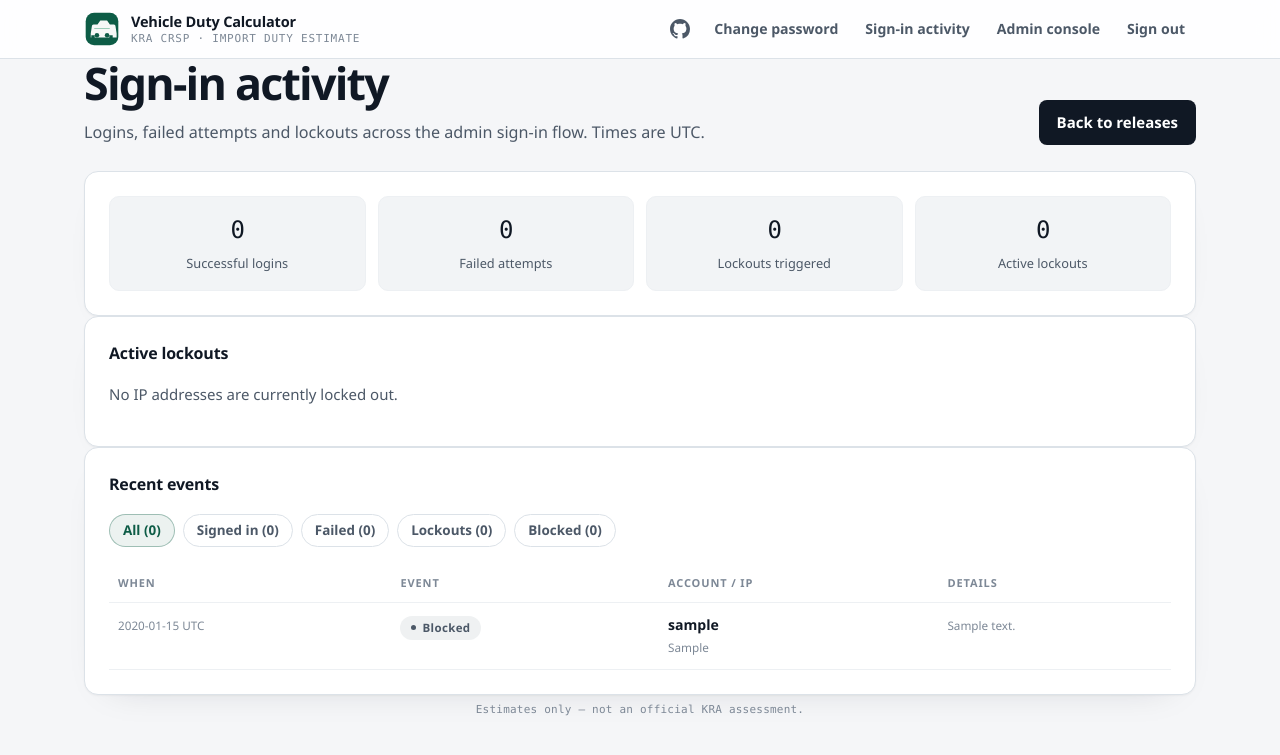
After one commit to boaz-ke/duty-calculator, a Flask app: page /admin/activity in a window 1280 px wide. The commit adds this page. Shown: the top 755 px of the page. Run offline with Flask 3, Linux system fonts and the light colour scheme; the visitor is signed in with stand-in values (Sample User, id 1); tables that the repository leaves empty hold one stand-in row (values such as "Sample post").

Commit message:
Add admin sign-in activity log and lockout visibility

```diff
--- a/app/views.py
+++ b/app/views.py
@@ -5,6 +5,7 @@ from __future__ import annotations
 import hashlib
 import io
 import json
+from datetime import datetime, timezone
 from functools import wraps
 from flask import (
     Blueprint,
@@ -230,29 +231,46 @@ def api_calculate():
 @admin_bp.route("/login", methods=["GET", "POST"])
 def admin_login():
     if request.method == "POST":
+        username = (request.form.get("username") or "").strip()
+        password = request.form.get("password") or ""
         ip = request.remote_addr or "unknown"
         db_path = current_app.config["DB_PATH"]
         remaining = db.login_lockout_remaining(db_path, ip)
         if remaining is not None:
+            db.record_login_event(
+                db_path,
+                "blocked",
+                ip=ip,
+                username=username,
+                detail="Locked out",
+            )
             flash(
                 f"Too many failed sign-in attempts. Try again in about "
                 f"{_human_duration(remaining)}.",
                 "error",
             )
             return render_template("login.html")
-        username = (request.form.get("username") or "").strip()
-        password = request.form.get("password") or ""
         if db.verify_admin_password(db_path, username, password):
             db.clear_login_attempts(db_path, ip)
+            db.record_login_event(db_path, "success", ip=ip, username=username)
             session["is_admin"] = True
             session["admin_username"] = username
             flash("Signed in.", "success")
             return redirect(request.args.get("next") or url_for("admin.admin"))
         outcome = db.record_failed_login(db_path, ip)
+        db.record_login_event(db_path, "failure", ip=ip, username=username)
         if outcome["triggered"]:
+            lockout_label = _human_duration(outcome["lockout_seconds"] or 0)
+            db.record_login_event(
+                db_path,
+                "lockout",
+                ip=ip,
+                username=username,
+                detail=f"Locked for {lockout_label}",
+            )
             flash(
                 f"Too many failed sign-in attempts. Sign-in is locked for "
-                f"{_human_duration(outcome['lockout_seconds'] or 0)}.",
+                f"{lockout_label}.",
                 "error",
             )
         else:
@@ -413,3 +431,41 @@ def reactivate_release(release_id: int):
         db.set_release_status(db_path, release_id, "live")
         flash(f"{release['label']} re-activated as the live CRSP release.", "success")
     return redirect(url_for("admin.admin"))
+
+
+@admin_bp.get("/activity")
+@_login_required
+def activity():
+    db_path = current_app.config["DB_PATH"]
+    requested = (request.args.get("type") or "").strip().lower()
+    event_type = requested if requested in {"success", "failure", "lockout", "blocked"} else None
+
+    events = db.list_login_events(db_path, event_type)
+    counts = db.count_login_events(db_path)
+
+    active_lockouts = []
+    now = datetime.now(timezone.utc)
+    for row in db.list_login_lockouts(db_path):
+        try:
+            locked_until = datetime.fromisoformat(row["locked_until"])
+        except (TypeError, ValueError):
+            continue
+        remaining = (locked_until - now).total_seconds()
+        if remaining <= 0:
+            continue
+        active_lockouts.append(
+            {
+                "ip": row["ip"],
+                "strike_count": row["strike_count"],
+                "expires_at": locked_until.isoformat(timespec="minutes"),
+                "remaining_label": _human_duration(remaining),
+            }
+        )
+
+    return render_template(
+        "activity.html",
+        events=events,
+        counts=counts,
+        active_lockouts=active_lockouts,
+        active_type=event_type or "all",
+    )
--- a/static/style.css
+++ b/static/style.css
@@ -361,6 +361,33 @@ main {
     border-color: var(--brand-line);
     color: var(--brand);
     background: var(--brand-soft);
+}
+
+.filter-chip {
+    border: 1px solid var(--line);
+    border-radius: var(--radius-pill);
+    padding: 5px 13px;
+    background: var(--paper);
+    color: var(--ink-2);
+    font-size: .84rem;
+    font-weight: 600;
+    text-decoration: none;
+    transition: border-color .15s ease, color .15s ease, background .15s ease;
+}
+
+.filter-chip:hover,
+.filter-chip.is-active {
+    border-color: var(--brand-line);
+    color: var(--brand);
+    background: var(--brand-soft);
+}
+
+.event-filters {
+    display: flex;
+    align-items: center;
+    gap: 8px;
+    flex-wrap: wrap;
+    margin-bottom: 16px;
 }
 
 /* ---------- Two-column workspace ---------- */
@@ -894,6 +921,26 @@ input[type="radio"] {
     color: var(--ink-2);
 }
 
+.status-success {
+    background: var(--good-soft);
+    color: var(--good);
+}
+
+.status-failure {
+    background: var(--danger-soft);
+    color: var(--danger);
+}
+
+.status-lockout {
+    background: var(--warn-soft);
+    color: var(--warn);
+}
+
+.status-blocked {
+    background: color-mix(in srgb, var(--ink-3) 12%, transparent);
+    color: var(--ink-2);
+}
+
 .actions {
     display: flex;
     align-items: center;
--- /dev/null
+++ b/templates/activity.html
@@ -0,0 +1,102 @@
+{% extends "base.html" %}
+{% block title %}Sign-in activity — Admin{% endblock %}
+{% block content %}
+<section class="hero">
+    <div>
+        <h1>Sign-in activity</h1>
+        <p>Logins, failed attempts and lockouts across the admin sign-in flow. Times are UTC.</p>
+    </div>
+    <div class="actions">
+        <a class="button" href="{{ url_for('admin.admin') }}">Back to releases</a>
+    </div>
+</section>
+
+<section class="card">
+    <div class="stat-grid">
+        <div class="stat"><strong>{{ counts.success }}</strong><span>Successful logins</span></div>
+        <div class="stat"><strong>{{ counts.failure }}</strong><span>Failed attempts</span></div>
+        <div class="stat"><strong>{{ counts.lockout }}</strong><span>Lockouts triggered</span></div>
+        <div class="stat"><strong>{{ active_lockouts|length }}</strong><span>Active lockouts</span></div>
+    </div>
+</section>
+
+<section class="card">
+    <h2>Active lockouts</h2>
+    {% if active_lockouts %}
+    <table class="release-table">
+        <thead>
+            <tr>
+                <th>IP address</th>
+                <th>Lockout</th>
+                <th>Remaining</th>
+                <th>Expires</th>
+            </tr>
+        </thead>
+        <tbody>
+        {% for lockout in active_lockouts %}
+            <tr>
+                <td><code>{{ lockout.ip }}</code></td>
+                <td>#{{ lockout.strike_count }}</td>
+                <td>{{ lockout.remaining_label }}</td>
+                <td><small>{{ lockout.expires_at[:16].replace('T', ' ') }} UTC</small></td>
+            </tr>
+        {% endfor %}
+        </tbody>
+    </table>
+    {% else %}
+    <p class="muted">No IP addresses are currently locked out.</p>
+    {% endif %}
+</section>
+
+<section class="card">
+    <h2>Recent events</h2>
+    <div class="event-filters">
+        <a class="filter-chip{% if active_type == 'all' %} is-active{% endif %}"
+           href="{{ url_for('admin.activity') }}">All ({{ counts.success + counts.failure + counts.lockout + counts.blocked }})</a>
+        <a class="filter-chip{% if active_type == 'success' %} is-active{% endif %}"
+           href="{{ url_for('admin.activity', type='success') }}">Signed in ({{ counts.success }})</a>
+        <a class="filter-chip{% if active_type == 'failure' %} is-active{% endif %}"
+           href="{{ url_for('admin.activity', type='failure') }}">Failed ({{ counts.failure }})</a>
+        <a class="filter-chip{% if active_type == 'lockout' %} is-active{% endif %}"
+           href="{{ url_for('admin.activity', type='lockout') }}">Lockouts ({{ counts.lockout }})</a>
+        <a class="filter-chip{% if active_type == 'blocked' %} is-active{% endif %}"
+           href="{{ url_for('admin.activity', type='blocked') }}">Blocked ({{ counts.blocked }})</a>
+    </div>
+
+    <table class="release-table">
+        <thead>
+            <tr>
+                <th>When</th>
+                <th>Event</th>
+                <th>Account / IP</th>
+                <th>Details</th>
+            </tr>
+        </thead>
+        <tbody>
+        {% for event in events %}
+            <tr>
+                <td><small>{{ event.created_at[:16].replace('T', ' ') }} UTC</small></td>
+                <td>
+                    {% if event.event_type == 'success' %}
+                        <span class="status status-success">Signed in</span>
+                    {% elif event.event_type == 'failure' %}
+                        <span class="status status-failure">Failed sign-in</span>
+                    {% elif event.event_type == 'lockout' %}
+                        <span class="status status-lockout">Lockout triggered</span>
+                    {% else %}
+                        <span class="status status-blocked">Blocked</span>
+                    {% endif %}
+                </td>
+                <td>
+                    {% if event.username %}<strong>{{ event.username }}</strong><br>{% endif %}
+                    <small>{{ event.ip }}</small>
+                </td>
+                <td><small>{{ event.detail or "—" }}</small></td>
+            </tr>
+        {% else %}
+            <tr><td colspan="4" class="empty-cell">No matching events yet.</td></tr>
+        {% endfor %}
+        </tbody>
+    </table>
+</section>
+{% endblock %}
--- a/templates/admin.html
+++ b/templates/admin.html
@@ -5,6 +5,9 @@
     <div>
         <h1>CRSP release management</h1>
         <p>Upload a newly released KRA CRSP workbook. It is stored as a draft for review before it becomes the live calculation source.</p>
+    </div>
+    <div class="actions">
+        <a class="button" href="{{ url_for('admin.activity') }}">Sign-in activity</a>
     </div>
 </section>
 
--- a/templates/base.html
+++ b/templates/base.html
@@ -25,6 +25,7 @@
             </a>
             {% if session.get('is_admin') %}
                 <a href="{{ url_for('admin.change_password') }}">Change password</a>
+                <a href="{{ url_for('admin.activity') }}">Sign-in activity</a>
                 <a href="{{ url_for('admin.admin') }}">Admin console</a>
                 <form method="post" action="{{ url_for('admin.admin_logout') }}" class="inline-form">
                     <button type="submit" class="link-button">Sign out</button>
```
Also changed, not shown: app/db.py (+93 -0 lines), tests/test_app.py (+16 -0 lines), tests/test_security.py (+24 -0 lines), README.md.
